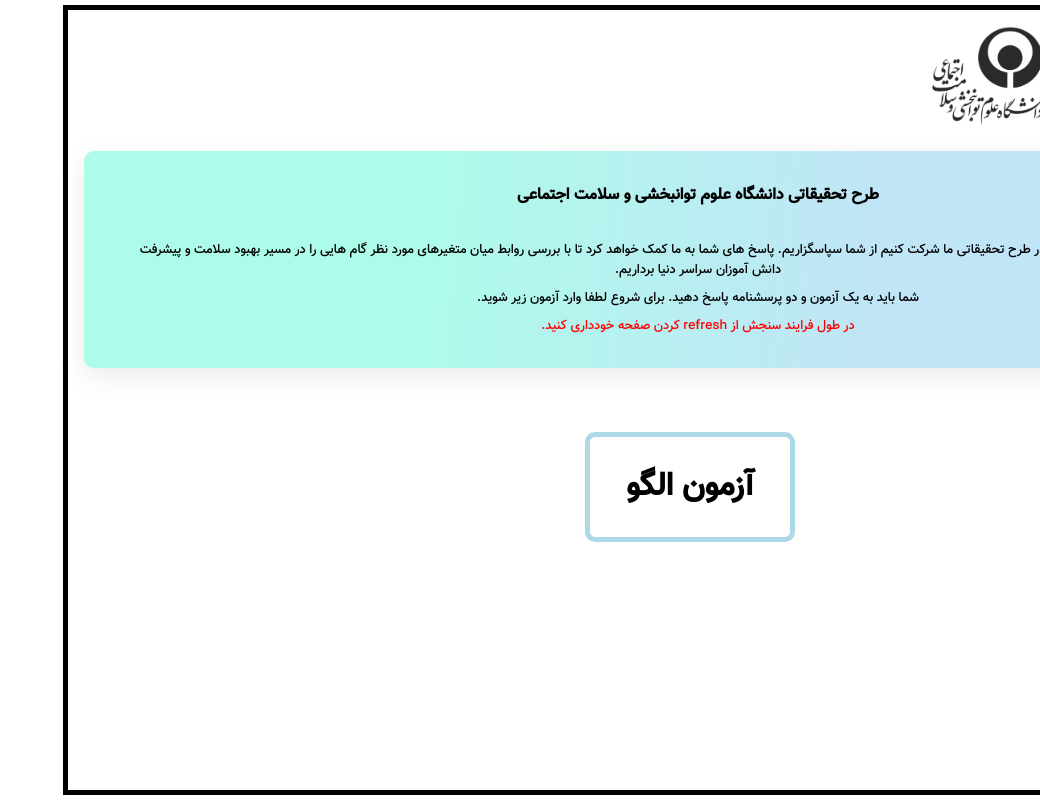
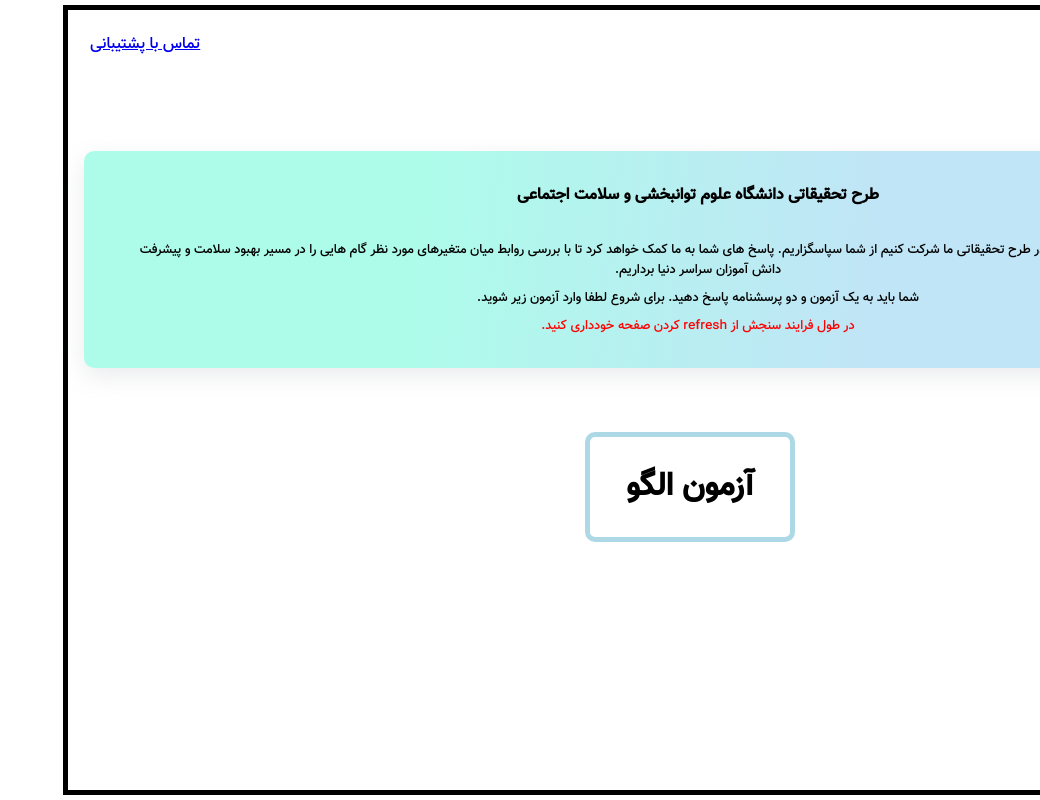
Before and after one commit to shayan-ziaarabshahi/azmoon-front, a React (Create React App) app: page / in a window 1280 px wide. Shown: the whole page, without its empty margins (240-1280 px from the left). Built offline with nearby package versions, Linux system fonts and the light colour scheme.

Commit message:
support email styles added.

```diff
--- a/src/pages/Home.module.css
+++ b/src/pages/Home.module.css
@@ -2,6 +2,12 @@
   border: 5px solid black;
   margin: 5px;
   min-height: calc(100vh - 20px);
+}
+
+.emailLink {
+  position: absolute;
+  left: 2rem;
+  top: 2rem;
 }
 
 .HeaderImage {
```
